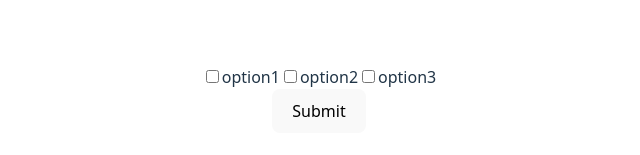
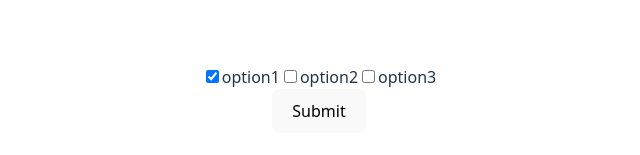
Before and after one commit to NicholasMurray/zod-validation-testing-ts, a React (Vite) app: page / in a window 1280 px wide. Shown: the part 301-456 px from the top of the page, without its empty margins (321-961 px from the left). Built offline with nearby package versions, Linux system fonts and the light colour scheme.

Commit message:
added refine

```diff
--- a/src/forms/CheckboxesForm.tsx
+++ b/src/forms/CheckboxesForm.tsx
@@ -3,10 +3,14 @@ import { useForm, Controller } from 'react-hook-form';
 import { zodResolver } from '@hookform/resolvers/zod';
 
 const schema = z.object({
-  checkboxes: z
-    .array(z.string())
-    .min(1, "At least one option must be selected"),
-});
+  checkboxes: z.array(z.string()).optional(),
+}).refine(
+  (data) => data.checkboxes && data.checkboxes.length > 0,
+  {
+    message: "At least one option must be selected",
+    path: ["checkboxes"],
+  }
+);
 
 type FormData = z.infer<typeof schema>;
 
@@ -14,7 +18,7 @@ export const CheckboxesForm = () => {
   const { control, handleSubmit, formState: { errors } } = useForm<FormData>({
     resolver: zodResolver(schema),
     defaultValues: {
-      checkboxes: [],
+      checkboxes: ['option1'], // Your preselected values from context
     },
   });
 
```
